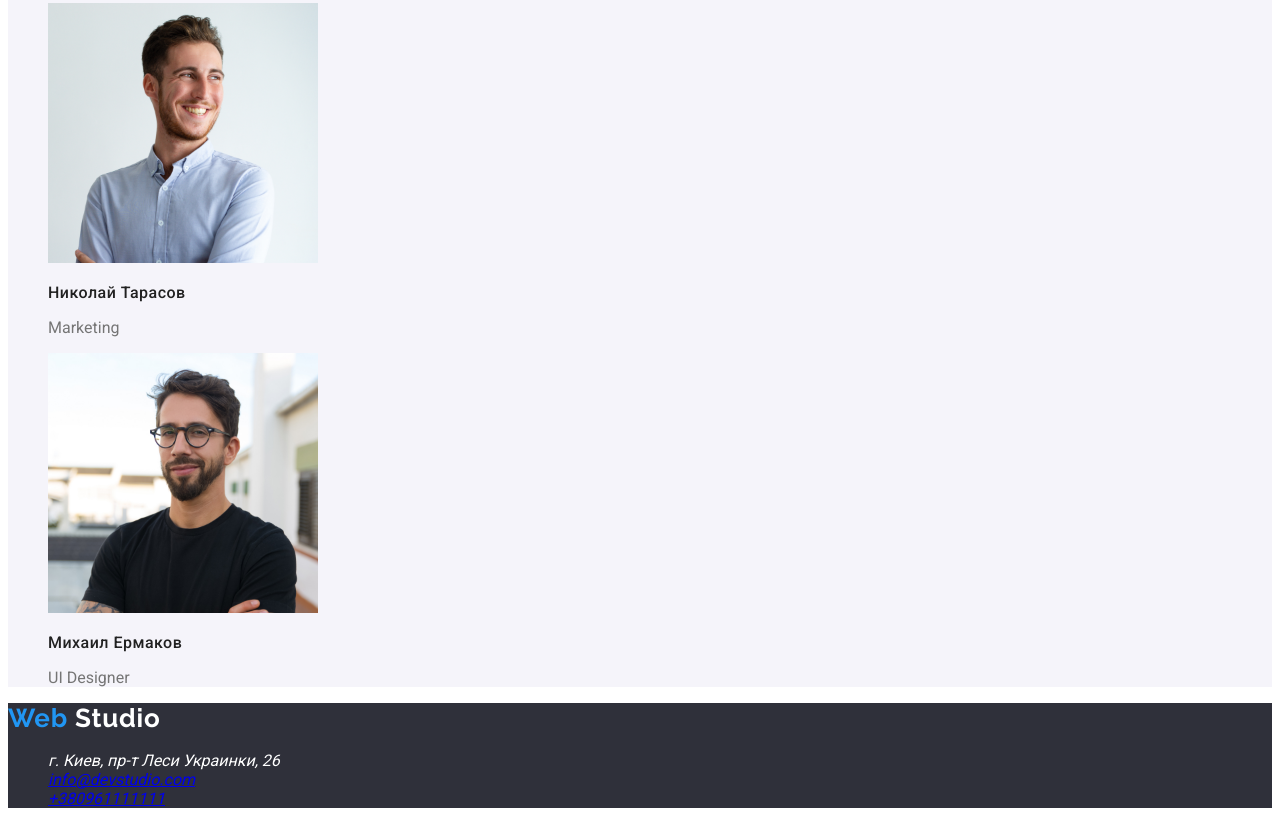
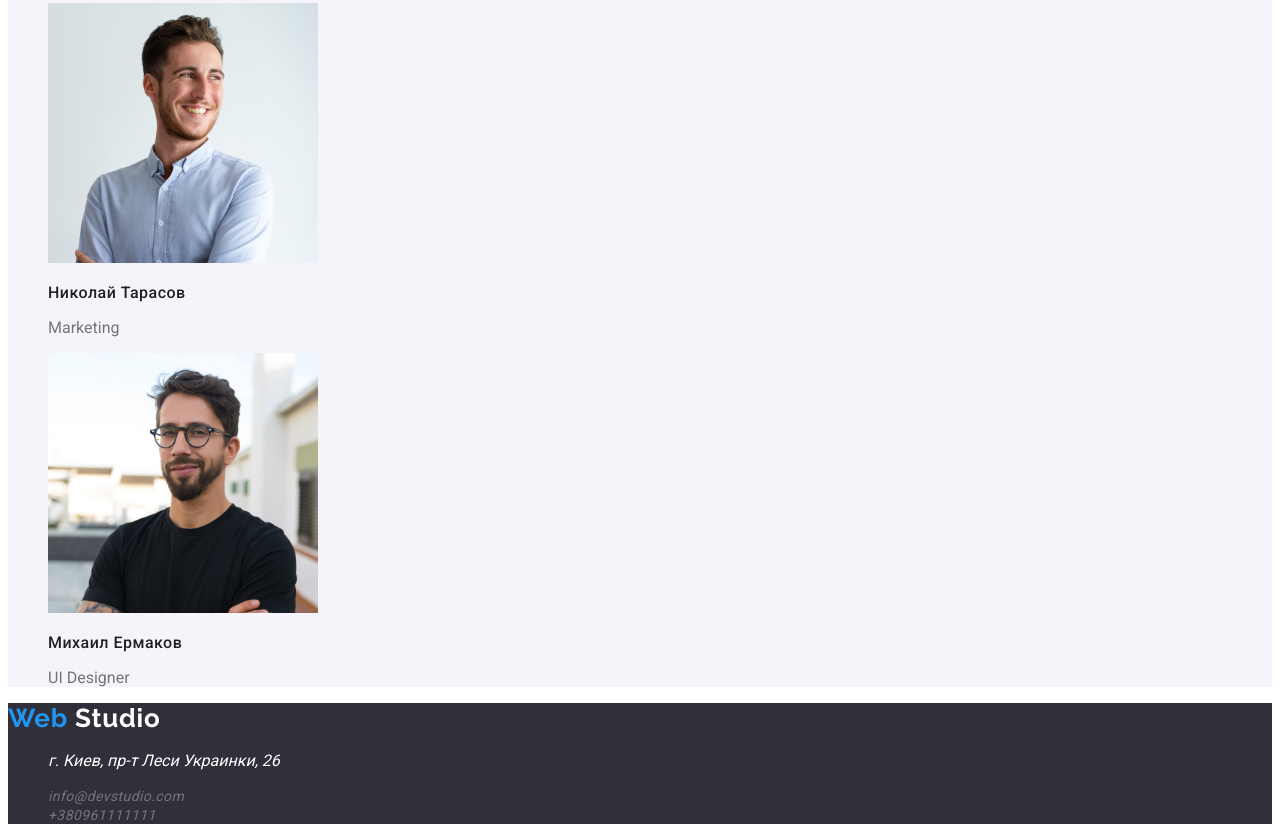
Before and after one commit to TyomaDW/goit-markup-hw-02, a plain HTML site: page index.html in a window 1280 px wide. Shown: the part 2603-3443 px from the top of the page. Drawn offline with Linux system fonts and the light colour scheme.

Commit message:
Update index.html

```diff
--- a/index.html
+++ b/index.html
@@ -145,8 +145,11 @@
                         пр-т Леси Украинки,
                         26</a>
                 </li>
-                <li><a class="contacts" href="mailto:info@devstudio.com">info@devstudio.com</a></li>
-                <li><a class="contacts" href="tel:+380961111111">+380961111111</a></li>
+            </ul>
+            </ul>
+            <ul class="contacts list">
+                <li><a href="mailto:info@devstudio.com" class="list link">info@devstudio.com</a></li>
+                <li><a href="tel:+380961111111" class="list link">+380961111111</a></li>
             </ul>
         </address>
 
```
